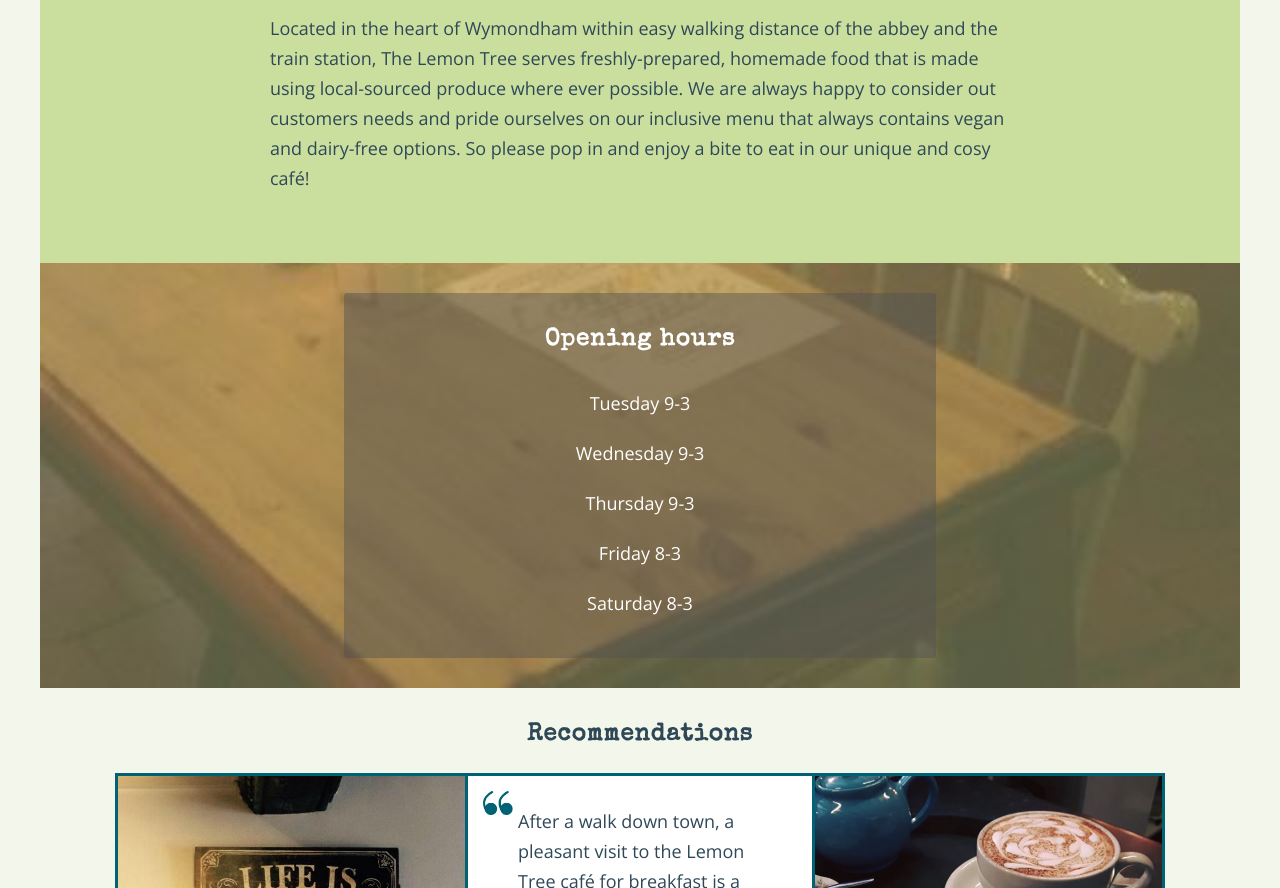
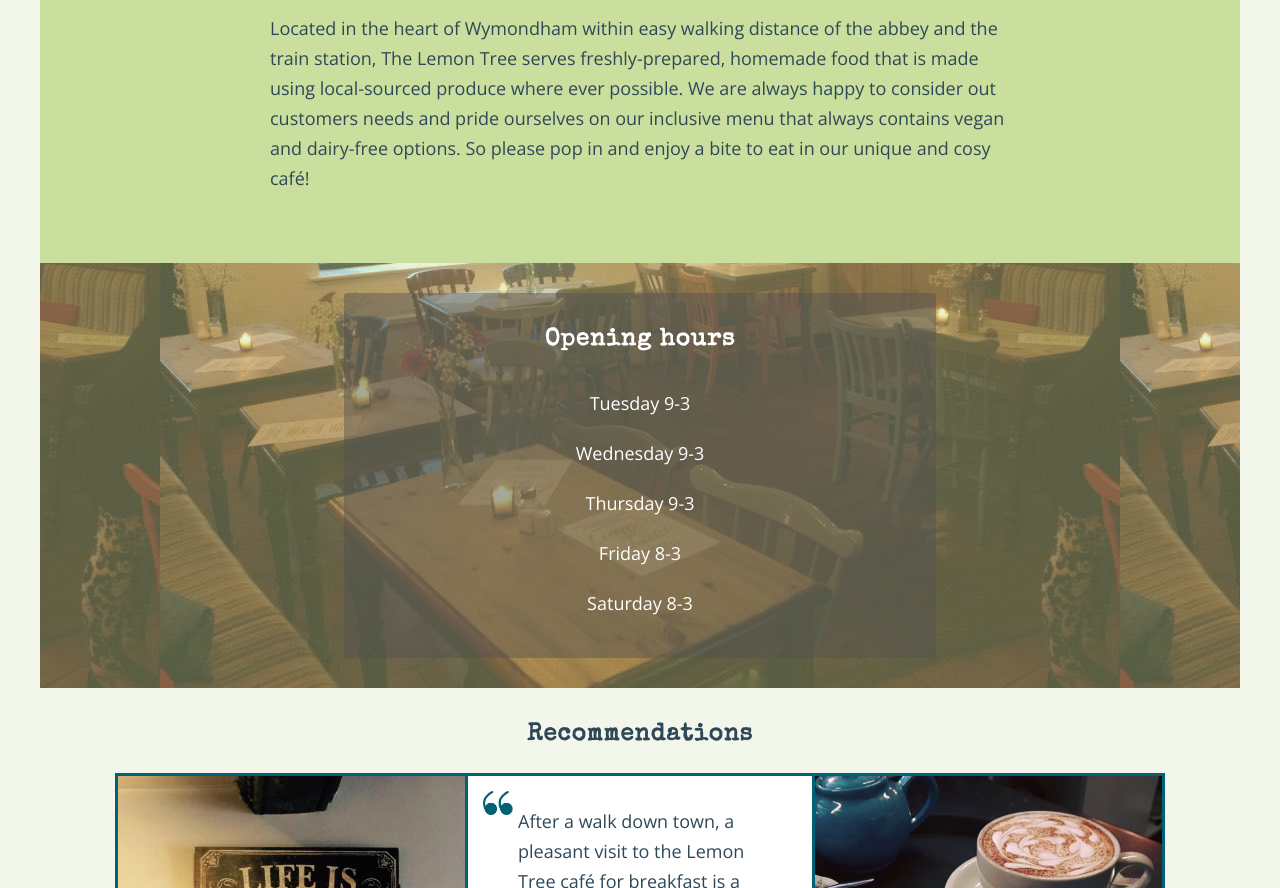
Before and after one commit to paul-duvall/lemon-tree, a website: page index.html in a window 1280 px wide. Shown: the part 585-1473 px from the top of the page. Drawn offline with nearby package versions, Linux system fonts and the light colour scheme.

Commit message:
Fix issue with opening hours background image

```diff
--- a/sass/components/_main-page.scss
+++ b/sass/components/_main-page.scss
@@ -16,7 +16,6 @@
     rgba($colour-primary, .4)
     ),
     url(../../images/interior-2.jpg);
-    background-size: 200%;
     background-position: center bottom;
     color: white;
 
```
Also changed, not shown: css/style.css.
